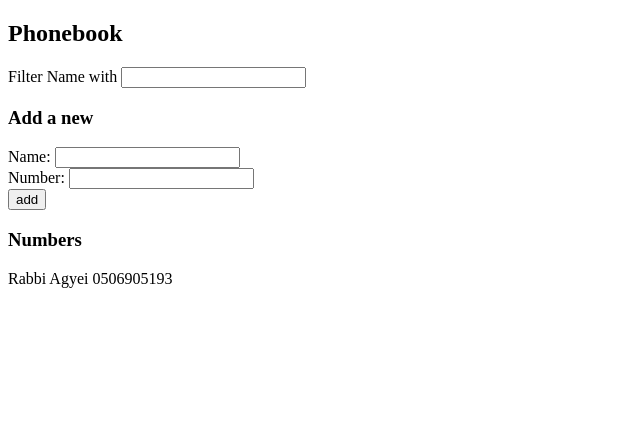
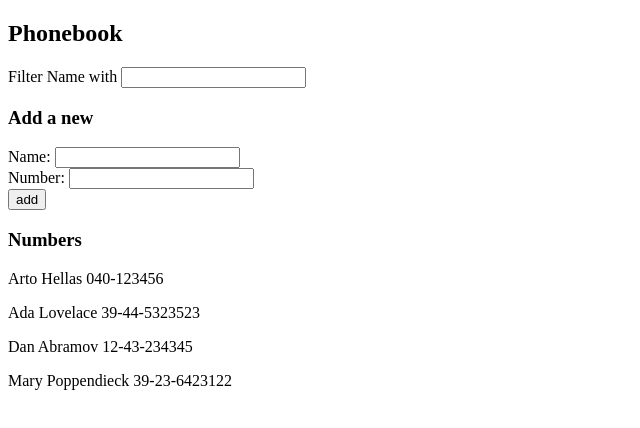
Before and after one commit to snr-roko/Helsinki, a React (Vite) app in the folder Part2/phonebook/: page / in a window 1280 px wide. Shown: the top 428 px of the page, without its empty margins (0-640 px from the left). Built offline with nearby package versions, Linux system fonts and the light colour scheme; data requests are answered from the project's data file.

Commit message:
Exercise 2.11 - Database Server created and reached with Effect hooks: A db.json file has been created been served to the application through a json-server. This is reached through using useEffect to get the data and set it to the persons array.

```diff
--- /dev/null
+++ b/Part2/phonebook/db.json
@@ -0,0 +1,24 @@
+{
+  "persons":[
+    {
+      "name": "Arto Hellas",
+      "number": "040-123456",
+      "id": "1"
+    },
+    {
+      "name": "Ada Lovelace",
+      "number": "39-44-5323523",
+      "id": "2"
+    },
+    {
+      "name": "Dan Abramov",
+      "number": "12-43-234345",
+      "id": "3"
+    },
+    {
+      "name": "Mary Poppendieck",
+      "number": "39-23-6423122",
+      "id": "4"
+    }
+  ]
+}
--- a/Part2/phonebook/package.json
+++ b/Part2/phonebook/package.json
@@ -10,6 +10,7 @@
     "preview": "vite preview"
   },
   "dependencies": {
+    "axios": "^1.7.2",
     "react": "^18.3.1",
     "react-dom": "^18.3.1"
   },
@@ -21,6 +22,7 @@
     "eslint-plugin-react": "^7.34.2",
     "eslint-plugin-react-hooks": "^4.6.2",
     "eslint-plugin-react-refresh": "^0.4.7",
+    "json-server": "^1.0.0-beta.1",
     "vite": "^5.3.1"
   }
 }
--- a/Part2/phonebook/src/App.jsx
+++ b/Part2/phonebook/src/App.jsx
@@ -1,13 +1,26 @@
-import { useState } from 'react'
+import { useState, useEffect } from 'react'
 import Persons from './components/Persons'
 import PersonForm from './components/PersonForm'
 import Filtered from './components/Filtered'
+import axios from 'axios'
 
 const App = () => {
-  const [persons, setPersons] = useState([{name: "Rabbi Agyei", number: "0506905193"}])
+  const [persons, setPersons] = useState([])
   const [newName, setNewName] = useState('')
   const [newNumber, setNewNumber] = useState('')
   const [searchString, setSearchString] = useState('')
+
+  useEffect(
+    () => {
+      axios
+      .get('http://localhost:3001/persons')
+      .then(response => {
+        console.log(response)
+        const personsData = response.data
+        setPersons(personsData)
+      })
+    }
+  , [])
 
   const handleSearchString = (event) => {
     setSearchString(event.target.value)
```
Also changed, not shown: 1 other file (tests, documents, lock files or other folders).
